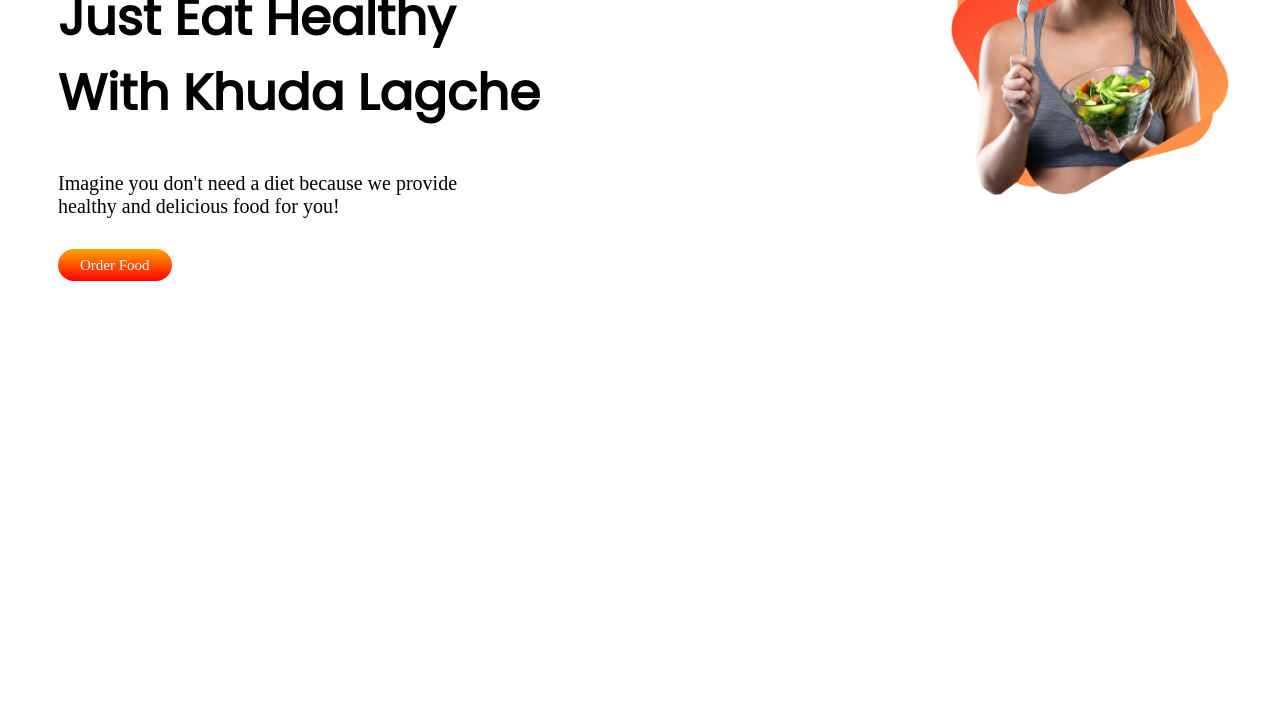
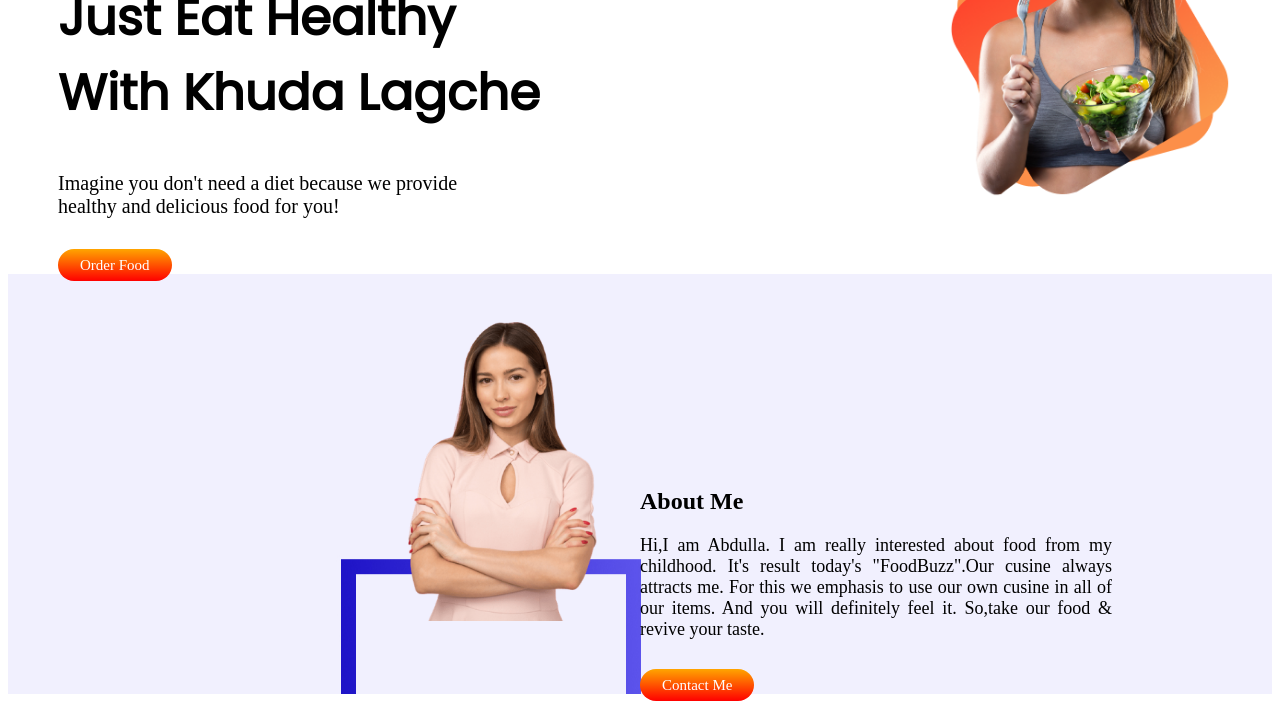
Before and after one commit to dihanalabdulla/FoodHunt, a plain HTML site: page index.html in a window 1280 px wide. Shown: the part 144-846 px from the top of the page. Before the commit the page ends 800 px from the top, so only its background shows below. Drawn offline with Linux system fonts and the light colour scheme.

Commit message:
second step add

```diff
--- a/index.html
+++ b/index.html
@@ -35,6 +35,30 @@
         </div>
     </section>
 
+    <section class="second-floor">
+        <div class="half-width-two">
+            <img src="images/female/Person Image.png" alt="">
+        </div>
+        <div class="half-width-two">
+            <br>
+            <br>
+            <br> <br>
+            <br><br> <br>
+            <br>
+            <br>
+            <h1>
+                About Me
+            </h1>
+            <p class="about-me">
+                Hi,I am Abdulla. I am really interested about food from my childhood. It's result today's "FoodBuzz".Our
+                cusine always attracts me. For this we emphasis to use our own cusine in all of our items. And you will
+                definitely feel it. So,take our food & revive your taste.
+            </p>
+            <br>
+            <a class="order-button" href="https://www.facebook.com/md.abdullah.dihan13/">Contact Me</a>
+        </div>
+    </section>
+
 
 </body>
 
--- a/style.css
+++ b/style.css
@@ -30,3 +30,25 @@ span{
     padding: 8px 22px;
     border-radius: 35px;
 }
+
+
+.second-floor{
+    display: flex;
+  background-image: url(images/shapes/Frame\ 56.jpg);
+    background-repeat: no-repeat;
+}
+.half-width-two img{
+width: 40%;
+padding-top: 1em;
+padding-left: 25em;
+}
+.half-width-two{
+    width: 80%;
+    padding-right: 10em;
+    padding-left: em;
+    padding-top: 2em;
+    text-align: justify;
+}
+.second-floor p{
+    font-size: 18px;
+}
```
Also changed, not shown: images/frame.png (added).
